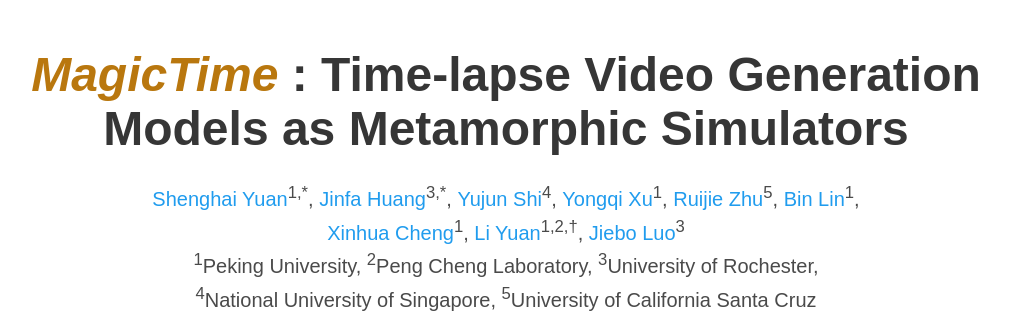
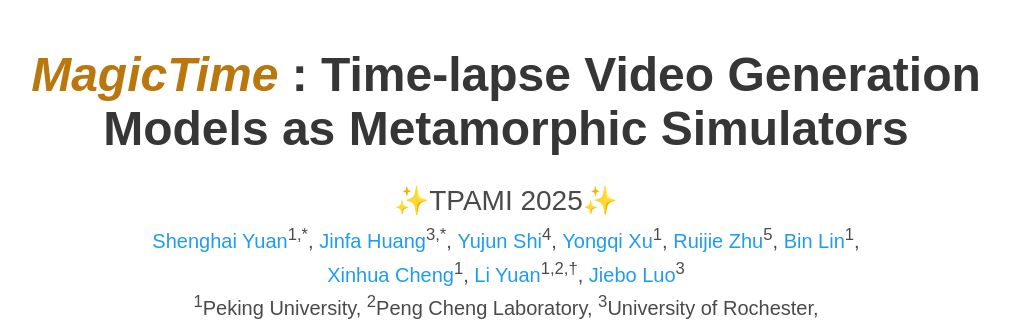
Before and after one commit to PKU-YuanGroup/MagicTime, a plain HTML site: page index.html in a window 1280 px wide. Shown: the top 320 px of the page, without its empty margins (134-1143 px from the left). Drawn offline with nearby package versions, Linux system fonts and the light colour scheme; some icons are missing; a web font is replaced by a local one.

Commit message:
Update index.html

```diff
--- a/index.html
+++ b/index.html
@@ -50,6 +50,11 @@
         <div class="column has-text-centered">
           <h1 class="title is-1 publication-title"><span style="color:#B9770E; font-weight: bold; font-style: italic">MagicTime</span> : Time-lapse Video Generation Models as Metamorphic Simulators</h1>
           <div class="is-size-5 publication-authors">
+            <div class="author-row">
+              <span class="author-block" style="font-size: 28px;">
+                ✨TPAMI 2025✨
+              </span>
+            </div>
             <div class="author-row">
               <span class="author-block">
                 <a href="https://shyuanbest.github.io/">Shenghai Yuan</a><sup>1,*</sup>,</span>
```
